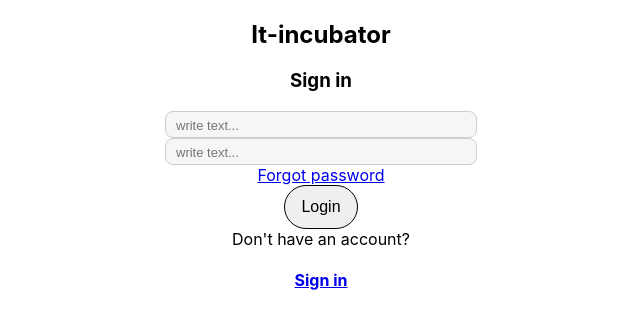
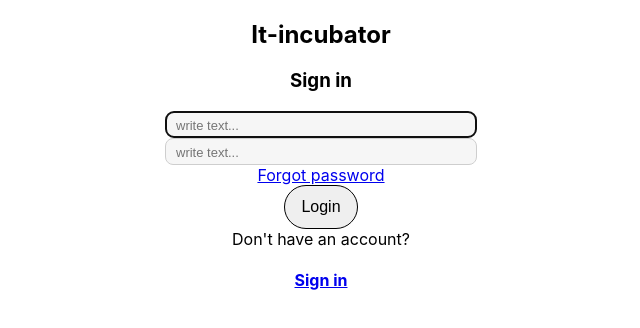
Before and after one commit to denya54/friday-project, a React (Create React App) app: page /login in a window 1280 px wide. Shown: the top 328 px of the page, without its empty margins (319-959 px from the left). Built offline with nearby package versions, Linux system fonts and the light colour scheme.

Commit message:
feat: add redirect to profile page if user is logged in

```diff
--- a/src/ui/Login/Login.tsx
+++ b/src/ui/Login/Login.tsx
@@ -1,37 +1,36 @@
 import SuperInputText from "../../SuperComponents/SuperInputText/SuperInputText";
-import {Link} from "react-router-dom";
+import {Link, Navigate} from "react-router-dom";
 import SuperButton from "../../SuperComponents/SuperButton/SuperButton";
 import {useState} from "react";
-import {useDispatch} from "react-redux";
-import {loginTC} from "../../bll/loginReducer";
+import {useDispatch, useSelector} from "react-redux";
+import {loginTC} from "../../bll/authReducer";
+import {AppRootStateType} from "../../bll/store";
+
+const initialState = {
+    email: '',
+    password: ''
+}
 
 export const Login = () => {
-
-    const initialState = {
-        email: '',
-        password: ''
-    }
-
     const [values, setValues] = useState({...initialState})
+    const isLogged = useSelector<AppRootStateType, boolean>(state => state.login.isLoggedIn)
     const dispatch = useDispatch()
 
     const onSubmit = () => {
         dispatch(loginTC(values))
     }
 
-    const onChangeEmail = (value: string) => {
+    const onChangeValue = (value: string, field: string) => {
         setValues({
             ...values,
-            email: value
+            [field]: value
         })
     }
 
-    const onChangePassword = (value: string) => {
-        setValues({
-            ...values,
-            password: value
-        })
+    if (isLogged) {
+        return <Navigate to="/profile"/>
     }
+
     return (
         <div>
             <div>
@@ -43,18 +42,19 @@ export const Login = () => {
             </div>
 
             <div>
-                <SuperInputText value={values.email} onChangeText={onChangeEmail}/>
+                <SuperInputText autoFocus value={values.email} onChangeText={(e) => onChangeValue(e, 'email')}/>
             </div>
             <div>
-                <SuperInputText value={values.password} onChangeText={onChangePassword}/>
+                <SuperInputText type="password" value={values.password}
+                                onChangeText={(e) => onChangeValue(e, 'password')}/>
             </div>
 
             <div>
-                <Link to='/'>Forgot password</Link>
+                <Link to='/password_recovery'>Forgot password</Link>
             </div>
 
             <div>
-                <SuperButton onClick={onSubmit} >Login</SuperButton>
+                <SuperButton onClick={onSubmit}>Login</SuperButton>
                 <div>
                 <span>
                     Don't have an account?
```
